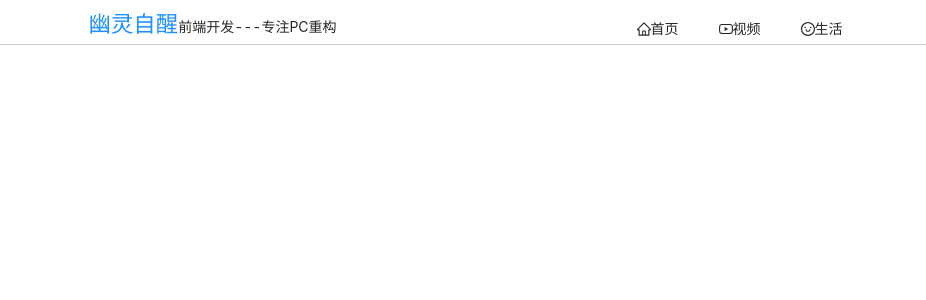
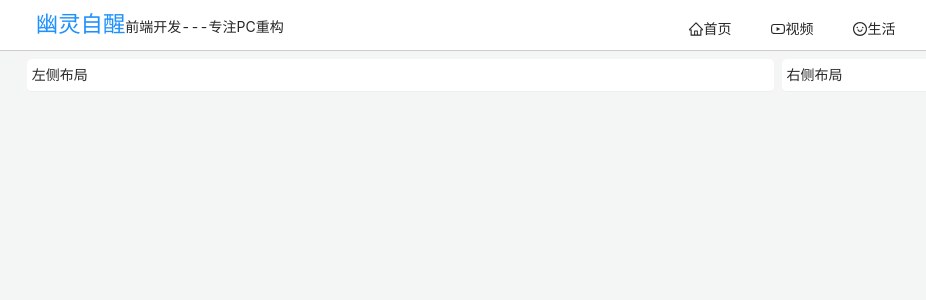
Before and after one commit to youling4438/next-blog, a Next.js app: page / in a window 1280 px wide. Shown: the top 300 px of the page, without its empty margins (129-1055 px from the left). Built offline with nearby package versions, Linux system fonts and the light colour scheme.

Commit message:
two col layout

```diff
--- a/components/Header.js
+++ b/components/Header.js
@@ -5,7 +5,7 @@ import styles from '../styles/components/header.module.css'
 const Header = () => (
 	<div className={styles.header}>
 		<Row type="flex" justify="center">
-			<Col xs={24} sm={24} md={10} lg={10} xl={10} >
+			<Col xs={24} sm={24} md={10} lg={15} xl={12} >
 				<span className={styles['header-logo']}>幽灵自醒</span>
 				<span className={styles['header-text']}>前端开发---专注PC重构</span>
 			</Col>
--- a/pages/_app.js
+++ b/pages/_app.js
@@ -1,5 +1,5 @@
+import 'antd/dist/antd.css'
 import '../styles/globals.css'
-import 'antd/dist/antd.css'
 
 function MyApp({ Component, pageProps }) {
 	return <Component {...pageProps} />
--- a/pages/demo.js
+++ b/pages/demo.js
@@ -1,5 +1,5 @@
 import Head from 'next/head'
-import styles from '../styles/Home.module.css'
+import styles from '../styles/home.module.css'
 
 export default function Home() {
 	return (
--- a/pages/index.js
+++ b/pages/index.js
@@ -1,7 +1,7 @@
 import Head from 'next/head'
+import {Row, Col} from "antd"
 import Header from '../components/Header'
-import styles from '../styles/Home.module.css'
-import { Button } from 'antd'
+import styles from '../styles/pages/common.module.css'
 
 export default function Home() {
 	return (
@@ -11,6 +11,14 @@ export default function Home() {
 				<link rel="icon" href="/favicon.ico" />
 			</Head>
 			<Header />
+			<Row className={styles['common-main']} type="flex" justify="center">
+				<Col className={styles['common-left']} xs={24} sm={24} md={16} lg={18} xl={14} >
+					左侧布局
+				</Col>
+				<Col className={styles['common-right']} xs={0} sm={0} md={7} lg={5} xl={4} >
+					右侧布局
+				</Col>
+			</Row>
 		</div>
 	)
 }
--- a/styles/Home.module.css
+++ b/styles/Home.module.css
@@ -5,7 +5,7 @@
 	flex-direction: column;
 	justify-content: center;
 	align-items: center;
-	background: #f6f6f6;
+	background: #f4f6f6;
 }
 
 .main {
--- a/styles/components/header.module.css
+++ b/styles/components/header.module.css
@@ -2,7 +2,7 @@
     background-color: #fff;
     padding: .4rem;
     overflow: hidden;
-    height: 2.8rem;
+    height: 3.2rem;
     border-bottom:1px solid #ccc;
 }
 
@@ -20,11 +20,11 @@
 }
 
 .ant-meu{
-    line-height: 2.6rem;
+    line-height: 2.8rem;
 }
 
 .ant-menu-item{
-    font-size:.7rem !important;
+    font-size: 1rem !important;
     padding-left:1rem;
     padding-right:1rem;
 }
--- a/styles/globals.css
+++ b/styles/globals.css
@@ -2,7 +2,7 @@ html, body {
 	padding: 0;
 	margin: 0;
 	font-family: -apple-system, BlinkMacSystemFont, Segoe UI, Roboto, Oxygen, Ubuntu, Cantarell, Fira Sans, Droid Sans, Helvetica Neue, sans-serif;
-	background: #f6f6f6;
+	background: #f4f5f5!important;
 }
 
 a {
--- /dev/null
+++ b/styles/pages/common.module.css
@@ -0,0 +1,18 @@
+.common-main {
+	margin-top: .5rem;
+}
+
+.common-left {
+	background-color: #FFF;
+	padding: .3rem;
+	border-radius: .3rem;
+	border-bottom: 1px solid #eee;
+}
+
+.common-right {
+	background-color: #FFF;
+	margin-left: .5rem;
+	padding: .3rem;
+	border-radius: .3rem;
+	border-bottom: 1px solid #eee;
+}
```
Also changed, not shown: styles/pages/common.css (deleted).
